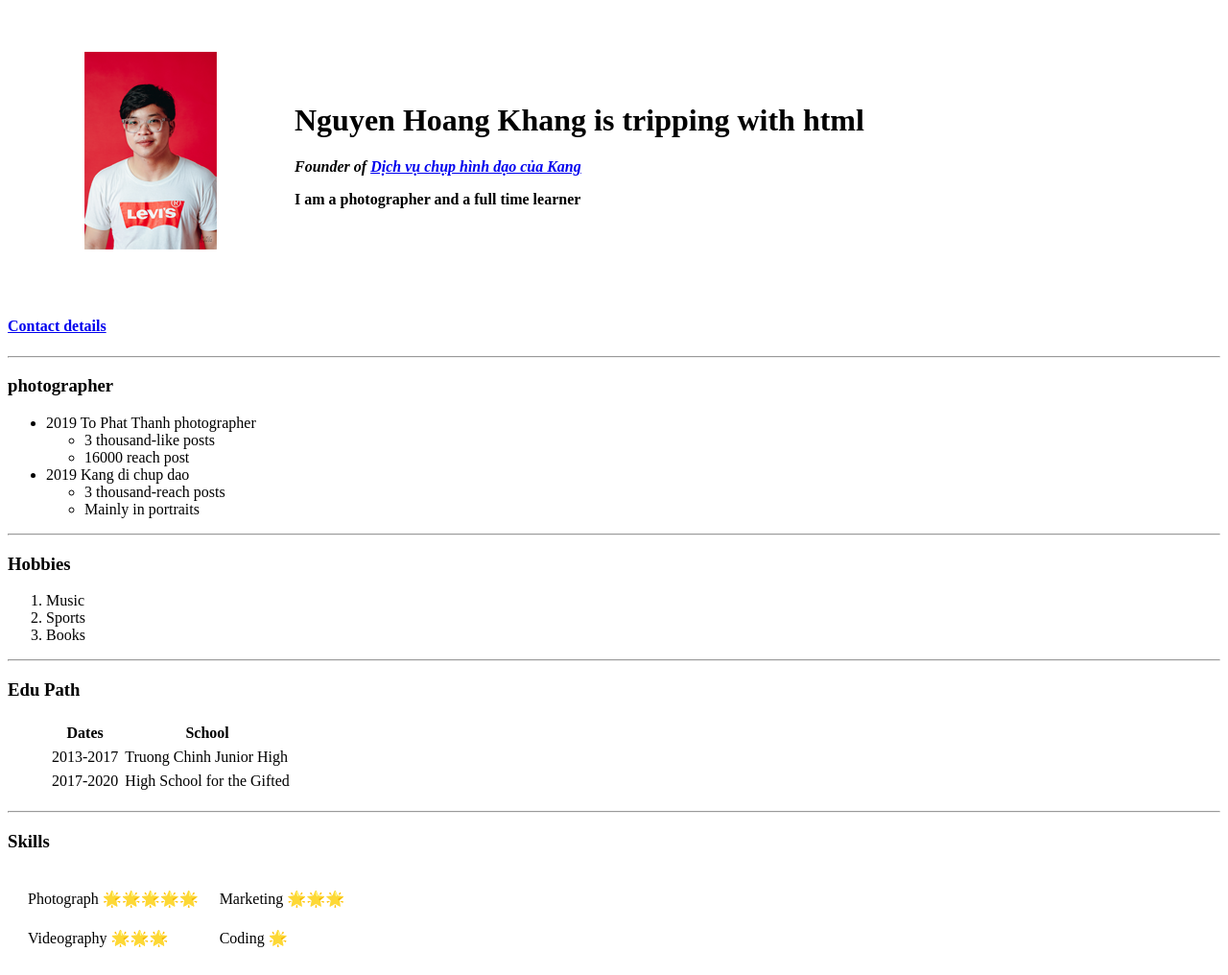
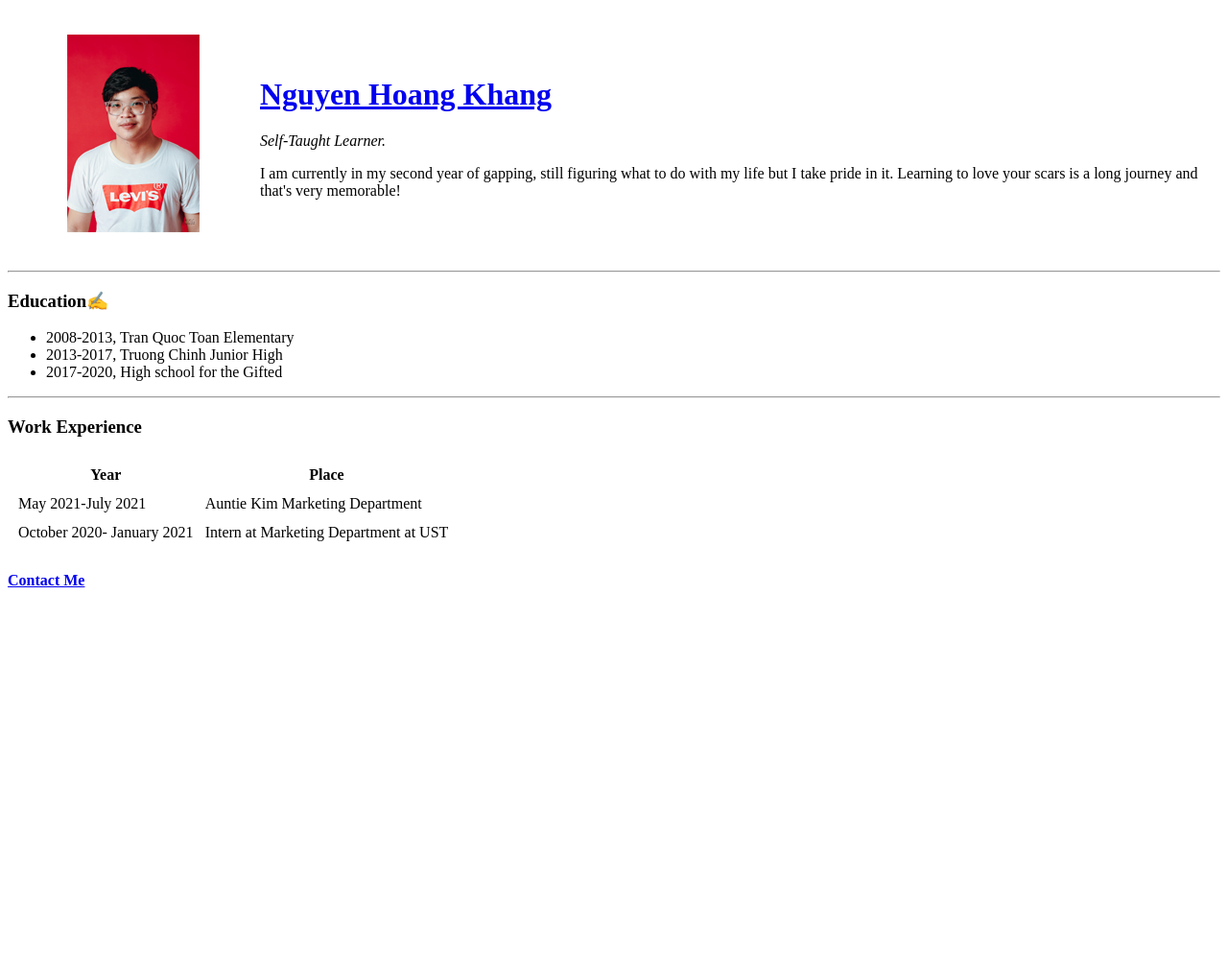
Before and after one commit to ZeroRami/cv, a plain HTML site: page index.html in a window 1280 px wide. Shown: the whole page at 96% size. After the commit the page ends 800 px from the top, so only its background shows below. Drawn offline with Linux system fonts and the light colour scheme.

Commit message:
Add files via upload

```diff
--- a/index.html
+++ b/index.html
@@ -3,90 +3,48 @@
 
 <head>
   <meta charset="utf-8">
-  <title>Khang's Personal site</title>
+  <title>Khang's Personal Site</title>
 </head>
-<table cellspacing='20'>
+
+<body>
+  <table>
 <tr>
-    <td><img src="ava.png" alt="Khang's personal picture profile"></td>
   <td>
-      <h1> Nguyen Hoang Khang is tripping with html</h1>
-      <strong><em>Founder of <a href="https://www.facebook.com/kang.di.chup.dao">Dịch vụ chụp hình dạo của Kang</a></em> </stong>
-        <p> I am a photographer and a full time learner</p>
+    <img src="ava.png" alt="Khang's Pfp">
+  </td>
+<td>
+  <h1><a href="https://www.facebook.com/profile.php?id=100007787883122">Nguyen Hoang Khang</a></h1>
+  <p><em>Self-Taught Learner.</em></p>
+  <p>I am currently in my second year of gapping, still figuring what to do with my life but I take pride in it. Learning to love your scars is a long journey and that's very memorable!</p>
 </td>
 </tr>
   </table>
-
-<body>
-
-
-  <h4><a href="Contact details.html">Contact details</a></h4>
 <hr>
-  <h3> photographer</h3>
-</body>
+<h3>Education✍</h3>
 <ul>
-  <li>
-    2019 To Phat Thanh photographer</li>
-  <ul>
-    <li>
-      3 thousand-like posts
-    </li>
-    <li>
-      16000 reach post
-    </li>
-  </ul>
-  <li>2019 Kang di chup dao</li>
-  <ul>
-    <li>
-      3 thousand-reach posts
-    </li>
-    <li>
-      Mainly in portraits
-    </li>
-  </ul>
-  </li>
+  <li>2008-2013, Tran Quoc Toan Elementary</li>
+  <li>2013-2017, Truong Chinh Junior High</li>
+  <li>2017-2020, High school for the Gifted</li>
 </ul>
 <hr>
-<h3> Hobbies</h3>
-<ol>
-  <li>Music</li>
-  <li>Sports</li>
-  <li>Books</li>
-</ol>
-<hr>
-<h3>Edu Path</h3>
-<ul>
-  <table cellspacing="5">
+<h3>Work Experience</h3>
+<table cellspacing = "10">
       <thead>
-      <tr>
-        <th>Dates</th>
-        <th>School</th>
-      </tr>
+        <th>Year</th>
+        <th>Place</th>
       </thead>
     <tbody>
     <tr>
-        <td>2013-2017</td>
-        <td>Truong Chinh Junior High</td>
+      <td>May 2021-July 2021</td>
+      <td>Auntie Kim Marketing Department</td>
     </tr>
     <tr>
-        <td>2017-2020</td>
-        <td>High School for the Gifted</td>
+      <td>October 2020- January 2021</td>
+      <td>Intern at Marketing Department at UST</td>
     </tr>
   </tbody>
-
 </table>
-</ul>
-<hr>
-<h3>Skills</h3>
-<table cellspacing="20">
-  <col span="2">
-  <tr>
-    <td>Photograph 🌟🌟🌟🌟🌟</td>
-    <td>Marketing 🌟🌟🌟</td>
-  </tr>
-  <tr>
-    <td>Videography 🌟🌟🌟</td>
-    <td>Coding 🌟</td>
-  </tr>
-</table>
+<h4><a href="Contact details.html">Contact Me</a></h4>
+</body>
 
 </html>
```
Also changed, not shown: Contact details.html (+15 -14 lines). Lines whose indentation alone changed are shown as unchanged.
